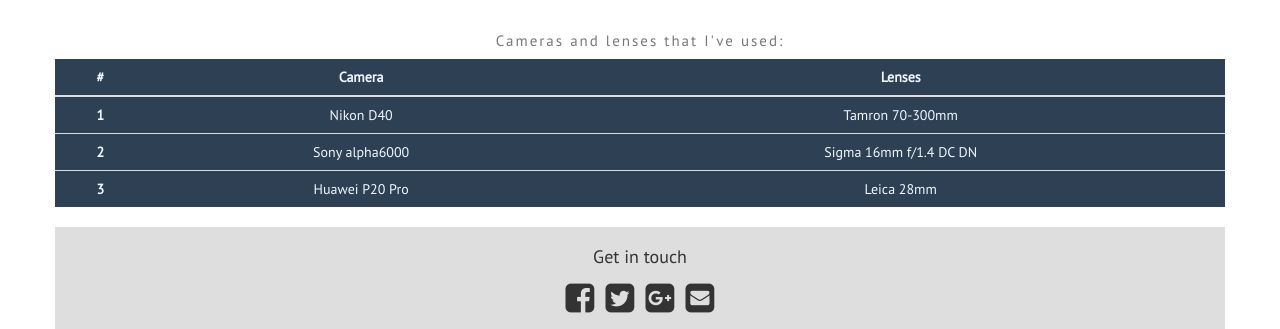
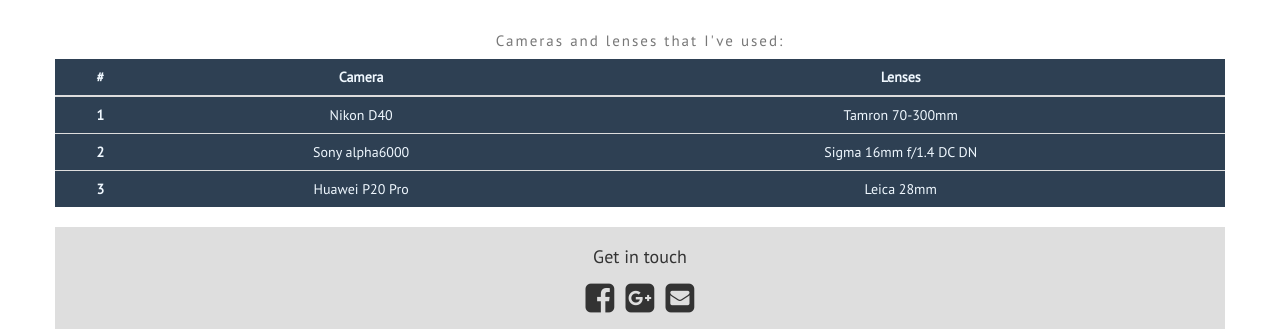
Before and after one commit to ciprian84/profile-bootstrap, a plain HTML site: page index.html in a window 1280 px wide. Shown: the part 865-1194 px from the top of the page. Drawn offline with nearby package versions, Linux system fonts and the light colour scheme.

Commit message:
Update index.html

```diff
--- a/index.html
+++ b/index.html
@@ -42,7 +42,7 @@
                 </div>
                 <div class="col-sm-6">
                     <div class="bk-container">
-                        <a href="#" class="btn" role="button" aria-pressed="true">See my profile on Gurushots</a>
+                        <a href="https://gurushots.com/ciprian.george/photos" class="btn" role="button" aria-pressed="true">See my profile on Gurushots</a>
                         <img src="https://i.imgur.com/5HXJ2Uy.jpg" alt="collage" class="background img-responsive">
                     </div>
                 </div>
@@ -88,8 +88,7 @@
                     <div class="container">
                         <div class="text-center center-block">
                             <h4 class="main-font">Get in touch</h4>
-                            <a href="https://www.facebook.com/bootsnipp"><i id="social-fb" class="fa fa-facebook-square fa-3x social"></i></a>
-                            <a href="https://twitter.com/bootsnipp"><i id="social-tw" class="fa fa-twitter-square fa-3x social"></i></a>
+                            <a href="https://www.facebook.com/george.ciprian.90"><i id="social-fb" class="fa fa-facebook-square fa-3x social"></i></a>
                             <a href="https://plus.google.com/+Bootsnipp-page"><i id="social-gp" class="fa fa-google-plus-square fa-3x social"></i></a>
                             <a href="mailto:#"><i id="social-em" class="fa fa-envelope-square fa-3x social"></i></a>
                         </div>
```
